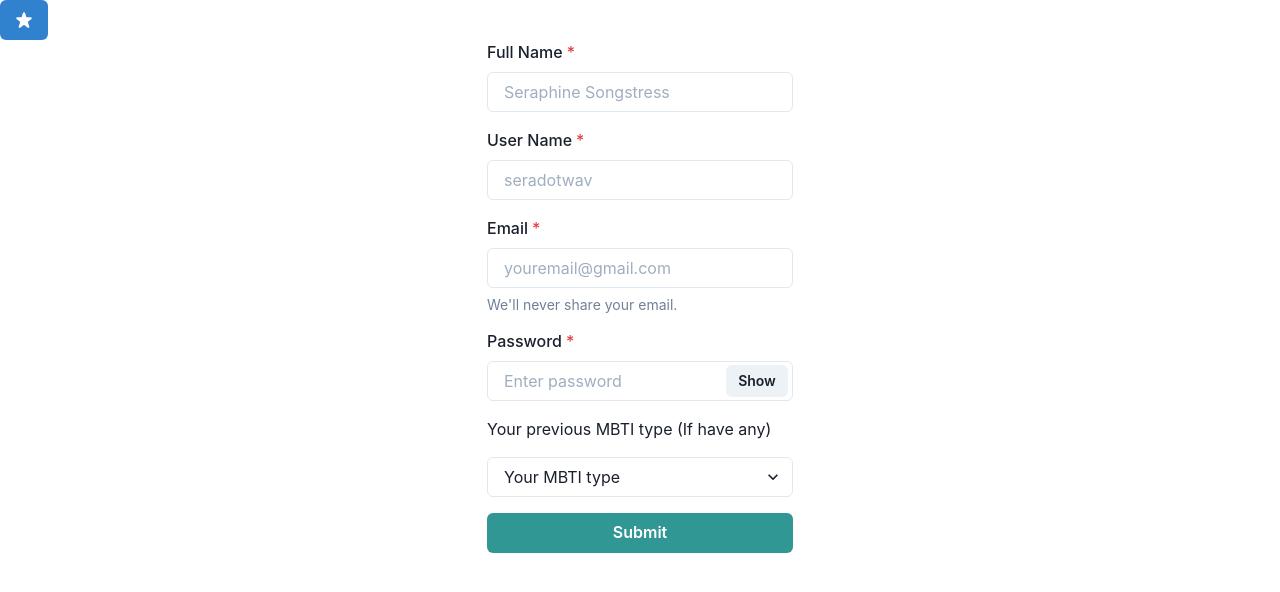
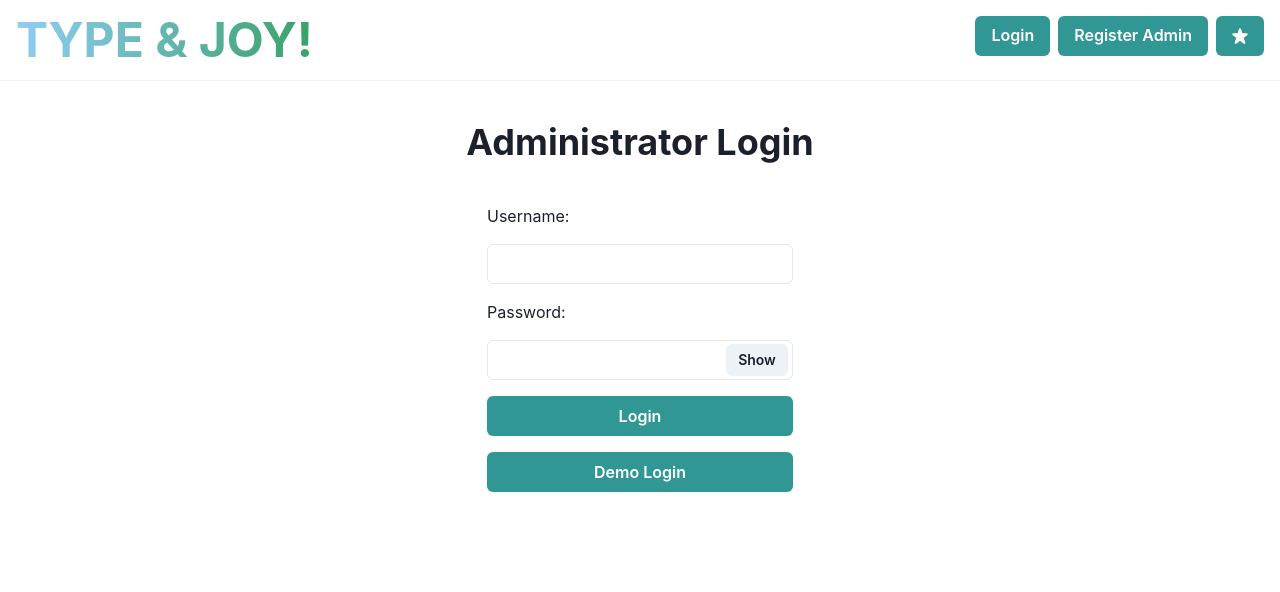
Before and after one commit to CloverJoy/typeAndJoy, a React app: page /admin in a window 1280 px wide. Shown: the top 592 px of the page. Built offline with nearby package versions, Linux system fonts and the light colour scheme.

Commit message:
ui and admin show questions

```diff
--- /dev/null
+++ b/client/src/components/AdminCMS/Admin.jsx
@@ -0,0 +1,19 @@
+import React, { useState } from 'react';
+import { Box, Heading } from '@chakra-ui/react'
+import Login from './Login';
+import AdminDashboard from './AdminDashboard';
+
+const Admin = (props) => {
+  const [success, setSuccess] = useState(false);
+  const login = () => {
+    setSuccess(true);
+  }
+  if (!success) return (
+    <Login login={login}/>
+  )
+  if (success) return (
+    <AdminDashboard />
+  )
+};
+
+export default Admin;
--- /dev/null
+++ b/client/src/components/AdminCMS/AdminDashboard.jsx
@@ -0,0 +1,22 @@
+import React, { useState } from 'react';
+import { Box, Heading, Text } from '@chakra-ui/react';
+import QuestionList from './QuestionList';
+
+const AdminDashboard = (props) => {
+  return (
+    <Box>
+      <Heading>
+      Welcome seradotwav!
+      </Heading>
+      <Text>
+      We have 12 questions now!
+      </Text>
+      <Text>
+      Question List:
+      </Text>
+      <QuestionList />
+    </Box>
+  )
+};
+
+export default AdminDashboard;
--- /dev/null
+++ b/client/src/components/AdminCMS/Login.jsx
@@ -0,0 +1,48 @@
+import React, { useState } from 'react';
+import { Box, Input, Heading, Stack, Text, Button, Center, Wrap, InputGroup, InputRightElement } from '@chakra-ui/react';
+
+const Login = (props) => {
+  const [user, setUser] = useState('');
+  const [password, setPassword] = useState('');
+  const [show, setShow] = useState(false);
+  const handleClick = () => setShow(!show);
+  const handleSubmit = (e) => {
+    console.log({user: user, password: password});
+    e.preventDefault();
+  };
+  return (
+    <Box>
+      <Center>
+        <Heading m={10}>
+          Administrator Login
+        </Heading>
+      </Center>
+      <Center>
+      <Wrap>
+        <Stack spacing={4}>
+          <Text>Username: </Text>
+          <Input name="username" value={user} onChange={(e) => setUser(e.target.value)} />
+          <Text>Password: </Text>
+          <InputGroup>
+             <Input
+              type={show ? "text" : "password"}
+              name="password"
+              value={password}
+              onChange={(e) => setPassword(e.target.value)}
+              />
+            <InputRightElement width="4.5rem">
+            <Button size="sm" onClick={handleClick}>
+            {show ? "Hide" : "Show"}
+            </Button>
+            </InputRightElement>
+            </InputGroup>
+          <Button onClick={handleSubmit}colorScheme="teal">Login</Button>
+          <Button colorScheme="teal" onClick={props.login}>Demo Login</Button>
+        </Stack>
+      </Wrap>
+      </Center>
+    </Box>
+  )
+};
+
+export default Login;
--- /dev/null
+++ b/client/src/components/AdminCMS/QuestionList.jsx
@@ -0,0 +1,27 @@
+import React, { useState } from 'react';
+import { Box, Text } from '@chakra-ui/react';
+import mbtiQuestions from '../../../offlineData';
+
+const QuestionListEntry = (props) => {
+  const { question, type, answer } = props.q;
+  return (
+    <Box>
+      <Text>{`Question: ${question}`}</Text>
+      <Text>{`Type: ${type}`}</Text>
+      <Text>{`Answer: ${answer}`}</Text>
+    </Box>
+  )
+};
+
+const QuestionList = (props) => {
+  const [questions, setQuestions] = useState(mbtiQuestions);
+  return (
+    <Box>
+    {
+      questions.map((question, idx) => <QuestionListEntry id={`questions ${idx}`} q={question} />)
+    }
+    </Box>
+  )
+};
+
+export default QuestionList;
--- a/client/src/components/App.jsx
+++ b/client/src/components/App.jsx
@@ -1,32 +1,29 @@
 import React, { useState } from 'react';
-import { ChakraProvider, Button, useColorMode } from '@chakra-ui/react';
-import { SunIcon, StarIcon } from '@chakra-ui/icons';
+import { Button, Divider } from '@chakra-ui/react';
 import {
   BrowserRouter as Router,
   Switch,
   Route,
-  Link
 } from "react-router-dom";
 import Quiz from './quiz/Quiz';
+import Navbar from './Navbar';
+import Landing from './Landing';
 import theme from '../theme';
-import Form from './SignUp/Form';
+import Form from './Form';
+import Admin from './AdminCMS/Admin';
 
 const App = () => {
-  const { colorMode, toggleColorMode } = useColorMode()
   return (
     <Router>
-      <Button onClick={toggleColorMode} colorScheme="blue">
-          { colorMode === 'dark' ? <SunIcon /> : <StarIcon /> }
-        </Button>
+      <Navbar />
+      <Divider />
       <Switch>
-       <Route path="/" >
-        <Form />
-        </Route>
-        <Route path="/quiz" >
-        <Quiz />
-        </Route>
+        <Route exact path="/" component={Landing} />
+        <Route path="/signup" component={Form} />
+        <Route path="/quiz" component={Quiz} />
+        <Route path="/admin" component={Admin} />
       </Switch>
-    </Router>
+  </Router>
   )
 };
 
--- a/client/src/components/SignUp/Form.jsx
+++ b/client/src/components/Form.jsx
@@ -15,6 +15,7 @@ import {
   FormErrorMessage,
   FormHelperText,
   useToast,
+  Box,
 } from "@chakra-ui/react";
 
 const Form = () => {
@@ -32,9 +33,9 @@ const Form = () => {
       duration: 2222,
       isClosable: true,
     })
-
   }
   return (
+    <Box m={"3em"}>
     <form onSubmit={handleSubmit(onSubmit)}>
       <Center>
         <Wrap>
@@ -93,6 +94,7 @@ const Form = () => {
         </Wrap>
       </Center>
     </form>
+    </Box>
   )
 }
 
--- /dev/null
+++ b/client/src/components/Landing.jsx
@@ -0,0 +1,38 @@
+import React from 'react';
+import { Box, Text, Heading, Button, Center, Container, Divider } from '@chakra-ui/react';
+import { Link } from 'react-router-dom';
+
+const Landing = () => {
+  return (
+    <Center>
+    <Box mt={40}>
+      <Container>
+      <Center>
+      <Box mb={5}>
+      <Heading size="xl">
+        Welcome to Type & Joy!
+      </Heading>
+      </Box>
+      </Center>
+      <Divider />
+      <Box mb={5} mt={5}>
+      <Heading size="l">
+        Dynamic and up-to-date Myers-Briggs personalities test!
+        <br />
+        Know yourself better! :D
+      </Heading>
+      </Box>
+      <Center>
+      <Box>
+      <Link to={{ pathname: '/quiz' }}>
+      <Button colorScheme="teal">Take 16 personalities quiz now!!</Button>
+      </Link>
+      </Box>
+      </Center>
+      </Container>
+    </Box>
+    </Center>
+  )
+};
+
+export default Landing;
--- /dev/null
+++ b/client/src/components/Navbar.jsx
@@ -0,0 +1,41 @@
+import React from 'react';
+import { Flex, Spacer, Box, useColorMode, Button, Heading, Divider } from '@chakra-ui/react';
+import { SunIcon, StarIcon } from '@chakra-ui/icons';
+import { Link } from 'react-router-dom';
+import theme from '../theme';
+
+const Navbar = () => {
+  const { colorMode, toggleColorMode } = useColorMode()
+  return (
+    <Flex m={4}>
+     <Link to={{ pathname: '/' }}>
+    <Heading
+      bgGradient="linear(to-r, blue.200, green.500)"
+      bgClip="text"
+      size="2xl"
+      sx={{":hover": {cursor: "pointer"}}}
+    >
+    TYPE & JOY!
+    </Heading>
+    </Link>
+      <Spacer />
+      <Box mr="2">
+      <Link to={{ pathname: '/admin' }}>
+      <Button colorScheme="teal">Login</Button>
+      </Link>
+      </Box>
+      <Box mr="2">
+      <Link to={{ pathname: '/signup' }}>
+      <Button colorScheme="teal">Register Admin</Button>
+      </Link>
+      </Box>
+      <Box>
+      <Button onClick={toggleColorMode} colorScheme="teal">
+          { colorMode === 'dark' ? <SunIcon /> : <StarIcon /> }
+      </Button>
+      </Box>
+    </Flex>
+  )
+};
+
+export default Navbar;
--- a/client/src/components/quiz/Quiz.jsx
+++ b/client/src/components/quiz/Quiz.jsx
@@ -38,15 +38,15 @@ const Quiz = (props) => {
   }, [])
   if (step < quizes.length) {
     return (
-        <Box>
+        <Box m={4}>
         <Center>
         <Text
           bgGradient="linear(to-r, blue.200, green.500)"
           bgClip="text"
-          fontSize="6xl"
+          fontSize="3xl"
           fontWeight="extrabold"
         >
-        TYPE & JOY!
+        {`Question ${step+1}/${quizes.length}`}
         </Text>
         </Center>
         <Center>
--- a/client/src/components/quiz/QuizFormat.jsx
+++ b/client/src/components/quiz/QuizFormat.jsx
@@ -10,7 +10,7 @@ const QuizFormat = (props) => (
       <Image src={props.question.pic}/>
     </Center>
     <Center>
-      <Button colorScheme="red" variant="outline" onClick={() => props.addScore(props.question, false)}>False</Button>
+      <Button colorScheme="red" variant="outline" m={5} onClick={() => props.addScore(props.question, false)}>False</Button>
       <Button colorScheme="green" variant="outline" onClick={() => props.addScore(props.question, true)}>True</Button>
     </Center>
   </Box>
```
